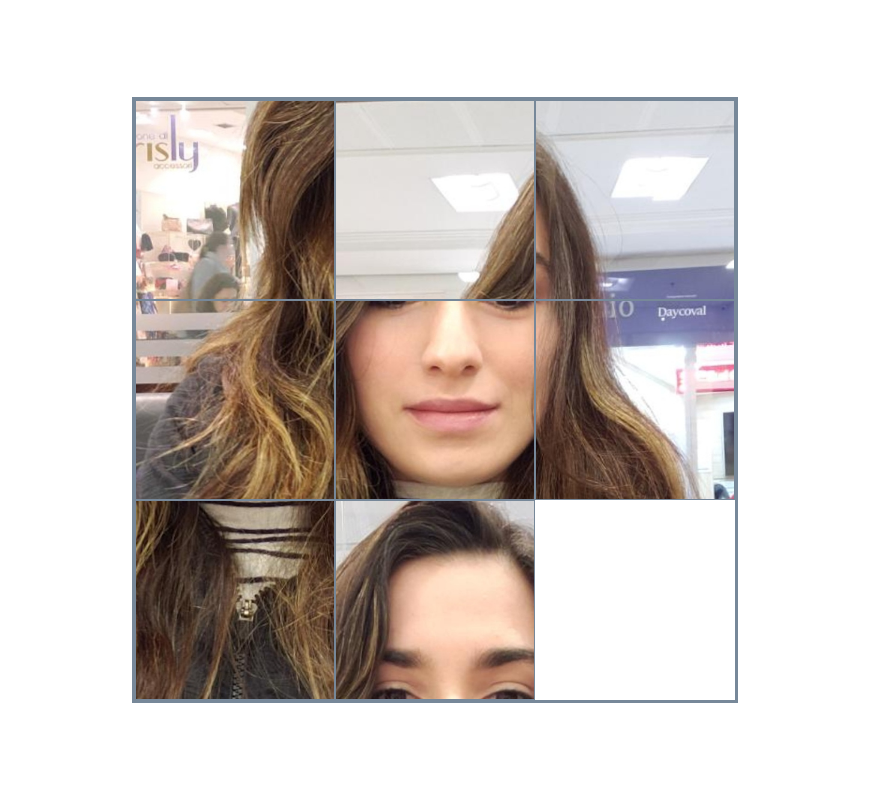
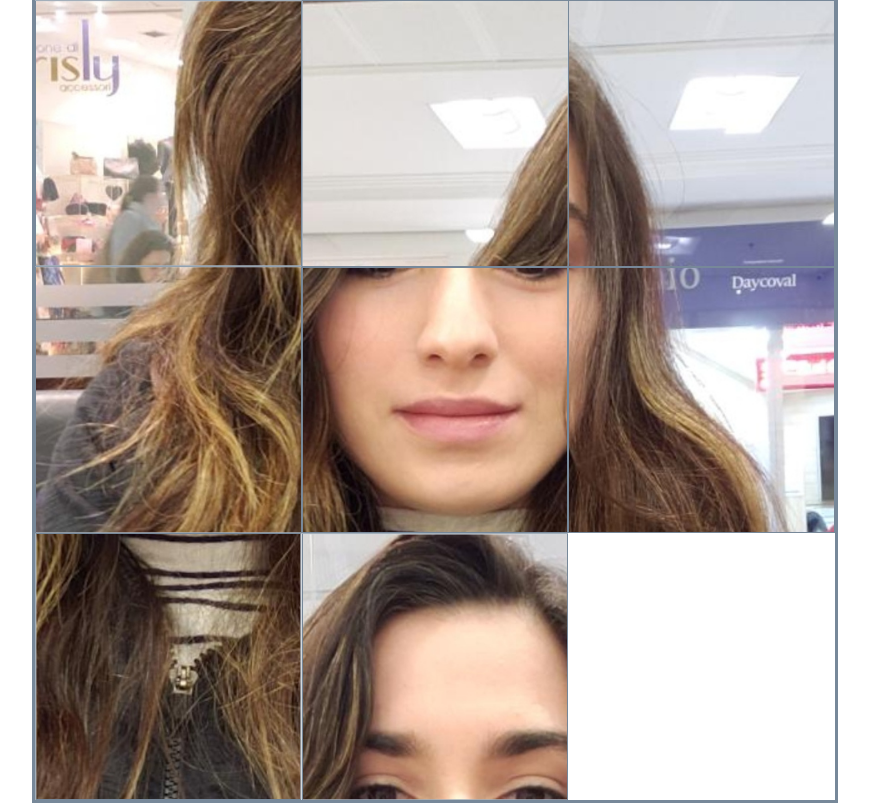
Before and after one commit to lucascp17/dea, a plain HTML site: page index.html in a window 1280 px wide. Shown: the whole page, without its empty margins (205-1074 px from the left). Drawn offline with Linux system fonts and the light colour scheme.

Commit message:
Ajuste de tamanhos

```diff
--- a/index.html
+++ b/index.html
@@ -105,7 +105,7 @@
 			const viewportHeight = window.outerHeight;
 			const viewportWidth = window.outerWidth;
 			const viewportSize = viewportHeight < viewportWidth ? viewportHeight : viewportWidth;
-			const squareSize = viewportSize - 200;
+			const squareSize = viewportSize;
 			const sideSize = squareSize / numberOfSides;
 			const matrix = buildMatrix();
 			const translateMask = /translate\((.*)px, (.*)px\)/i;
```
